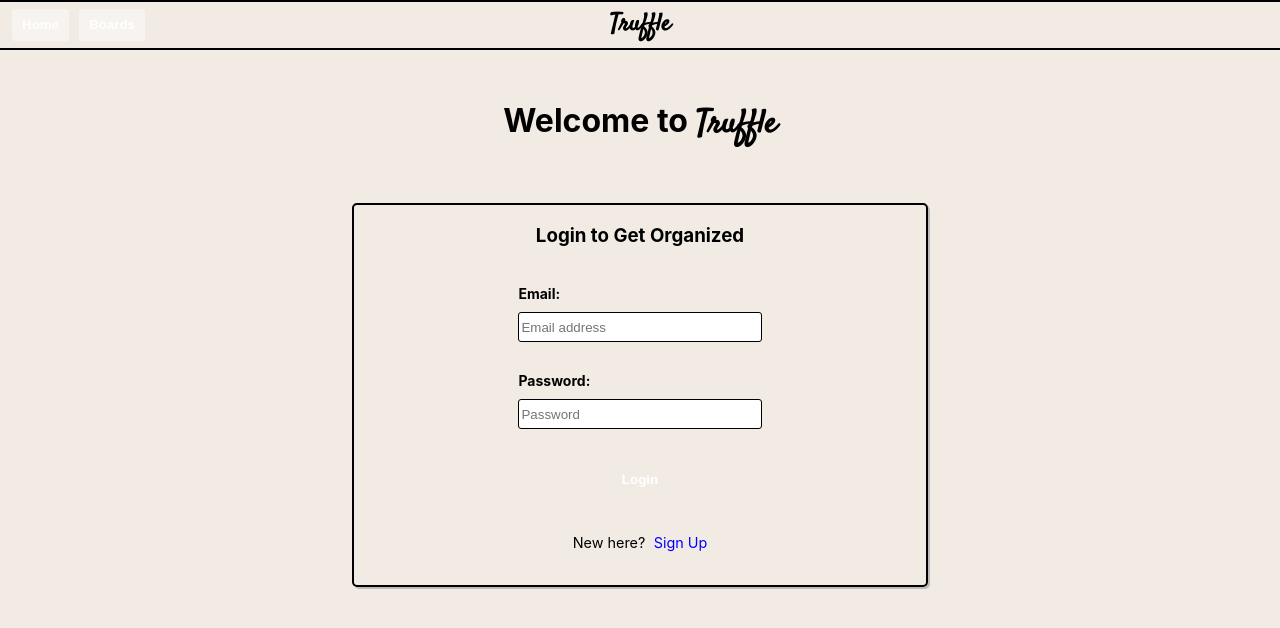
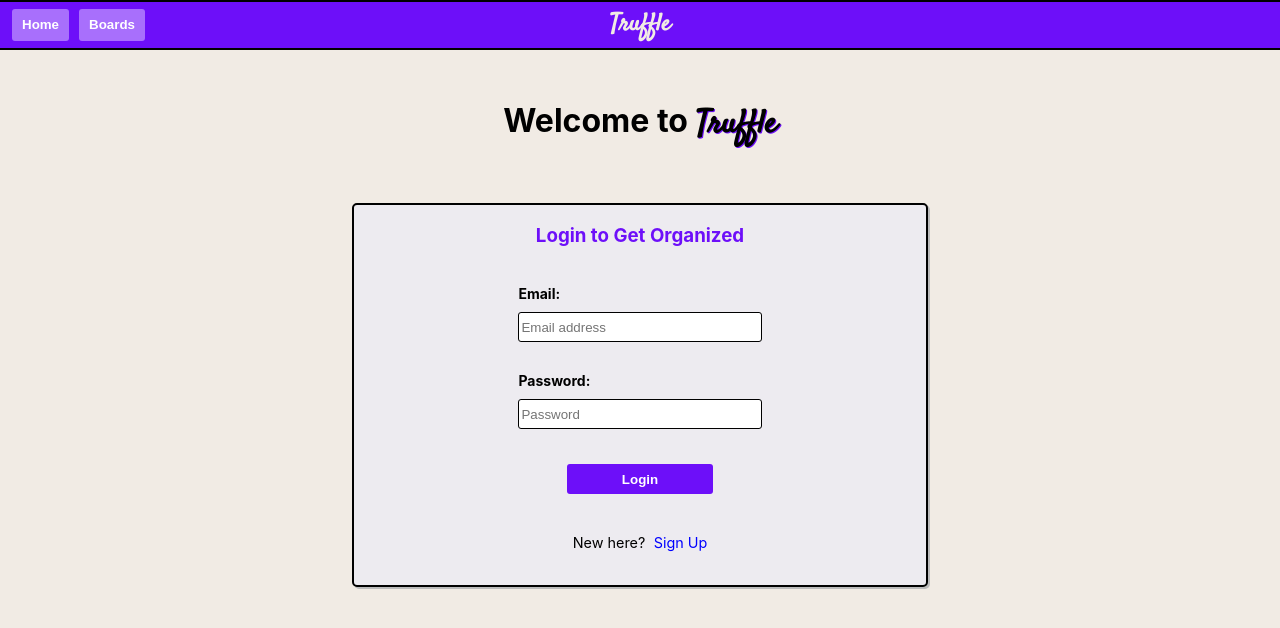
Before and after one commit to tpooch21/truffle, a Next.js app: page / in a window 1280 px wide. Shown: the top 628 px of the page. Built offline with nearby package versions, Linux system fonts and the light colour scheme.

Commit message:
Add main theme colors as variables to root element

```diff
--- a/styles/globals.css
+++ b/styles/globals.css
@@ -1,10 +1,17 @@
+:root {
+  --main-gray: #edebf0;
+  --main-cream: #f1ebe4;
+  --main-purple: #6d0ff9;
+  --main-purple-light: #aa73fd;
+}
+
 html,
 body {
   padding: 0;
   margin: 0;
   font-family: -apple-system, BlinkMacSystemFont, Segoe UI, Roboto, Oxygen,
     Ubuntu, Cantarell, Fira Sans, Droid Sans, Helvetica Neue, sans-serif;
-  background: #f1ebe4;
+  background: var(--main-cream);
 }
 
 a {
```
